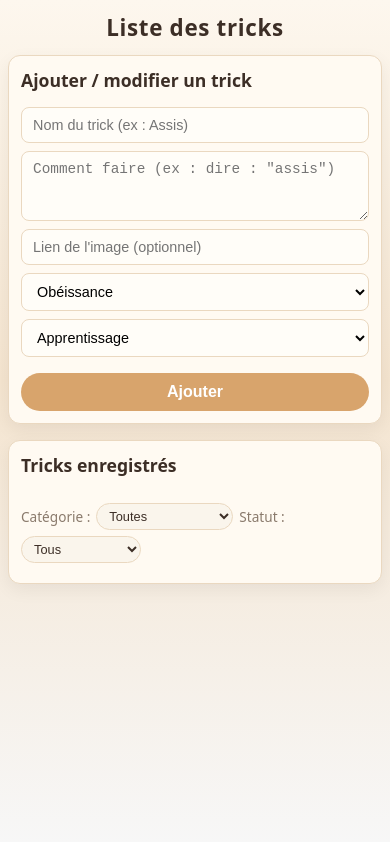
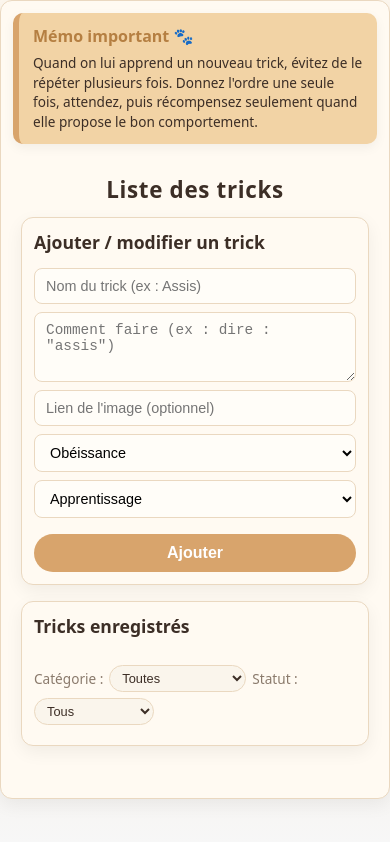
Before and after one commit to Soaresbm1/dali, a plain HTML site: page index.html in a window 390 px wide. Drawn offline with Linux system fonts and the light colour scheme; no server answers.

Commit message:
ajout memo(repetition ordre)

```diff
--- a/index.html
+++ b/index.html
@@ -6,11 +6,20 @@
   <link rel="stylesheet" href="style.css" />
 </head>
 <body>
+    <section class="card">
+<div class="memo">
+  <h3>Mémo important 🐾</h3>
+  <p>
+  Quand on lui apprend un nouveau trick, évitez de le répéter plusieurs fois.
+  Donnez l'ordre une seule fois, attendez, puis récompensez seulement quand elle propose le bon comportement.
+  </p>
+</div>
   <main class="app">
     <h1>Liste des tricks</h1>
 
     <section class="card">
       <h2>Ajouter / modifier un trick</h2>
+
 
       <!-- Info édition -->
       <p id="editInfo" class="edit-info" style="display: none;">
--- a/style.css
+++ b/style.css
@@ -57,6 +57,43 @@ h2 {
   margin-top: 0;
   font-size: 1.1rem;
 }
+
+/* Mémo pédagogique */
+.memo {
+  background: var(--color-accent-soft);
+  border-left: 6px solid var(--color-accent);
+  padding: 14px 16px;
+  border-radius: 10px;
+  margin-bottom: 18px;
+  box-shadow: 0 4px 12px rgba(0,0,0,0.05);
+}
+
+.memo h3 {
+  margin: 0 0 6px;
+  font-size: 1.05rem;
+  color: var(--color-accent-dark);
+}
+
+.memo p {
+  margin: 0;
+  font-size: 0.9rem;
+  color: var(--color-text-main);
+  line-height: 1.45;
+}
+
+/* Version mobile */
+@media (max-width: 600px) {
+  .memo {
+    padding: 12px 14px;
+  }
+  .memo h3 {
+    font-size: 1rem;
+  }
+  .memo p {
+    font-size: 0.85rem;
+  }
+}
+
 
 /* Cartes */
 
```
